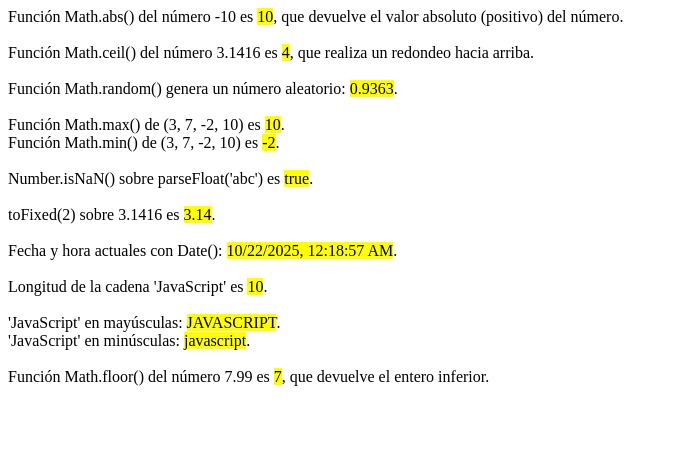
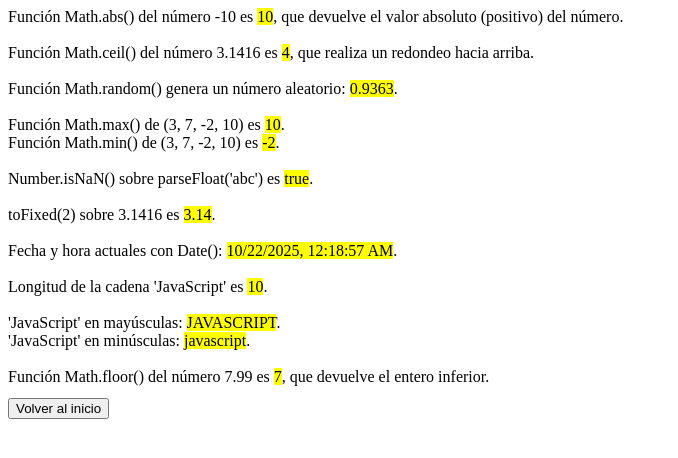
Before and after one commit to Erick-GarCas/Fundamentos-Evidencia2, a plain HTML site: page mates.html in a window 1280 px wide. Shown: the whole page, without its empty margins (0-678 px from the left). Drawn offline with Linux system fonts and the light colour scheme.

Commit message:
Boton para regresar al index
boton para volver al index en cada uno de los ejercicios

```diff
--- a/mates.html
+++ b/mates.html
@@ -9,6 +9,9 @@
 </head>
 
 <body>
+    <div style="margin: 12px 0;">
+        <button type="button" onclick="window.location.href='index.html'">Volver al inicio</button>
+    </div>
 
 </body>
 
```
Also changed, not shown: calculadora.html (+3 -0 lines), cambiartexto.html (+3 -0 lines), cambiocolor.html (+3 -0 lines), convertidornumerico.html (+3 -0 lines), examen.html (+3 -0 lines), fondoanimado.html (+3 -0 lines), loader.html (+3 -0 lines), numerosecreto.html (+3 -0 lines), ocultarmostrar.html (+3 -0 lines), sumadepareseimpares.html (+3 -0 lines), tablaregistros.html (+3 -0 lines), tablas.html (+3 -0 lines), triangulo.html (+3 -0 lines), votos.html (+3 -0 lines).
